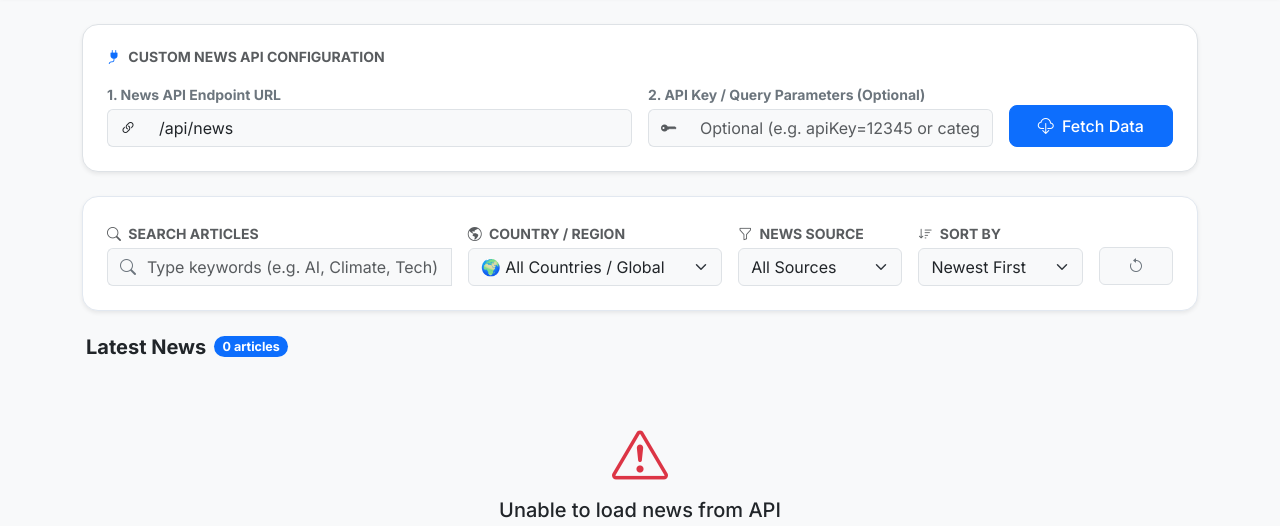
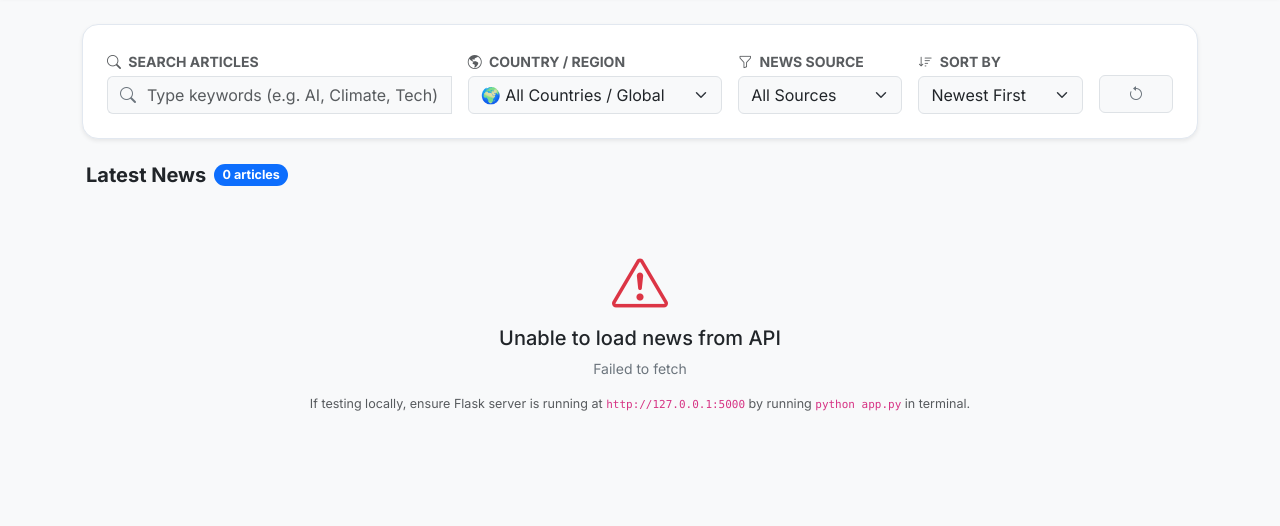
Before and after one commit to shv21/news-dashboard, a Flask app: page / in a window 1280 px wide. Shown: the part 65-591 px from the top of the page. Run offline with Flask 3, Linux system fonts and the light colour scheme; data that the repository does not hold is empty; some libraries are stand-ins or nearby versions.

Commit message:
Remove custom news API configuration section from dashboard

```diff
--- a/templates/index.html
+++ b/templates/index.html
@@ -53,41 +53,7 @@
     <!-- Main Container -->
     <main class="container py-4">
 
-        <!-- Custom API Configuration Section (2 Input Boxes) -->
-        <section class="api-config-section mb-4 p-4 rounded-4 bg-white border shadow-sm">
-            <h6 class="fw-bold text-dark mb-3 text-uppercase text-muted small">
-                <i class="bi bi-plug-fill text-primary me-1"></i> Custom News API Configuration
-            </h6>
-            <div class="row g-3 align-items-end">
-                <div class="col-lg-6 col-md-6">
-                    <label for="apiUrlInput" class="form-label small fw-bold text-secondary mb-1">
-                        1. News API Endpoint URL
-                    </label>
-                    <div class="input-group">
-                        <span class="input-group-text bg-light border-end-0"><i class="bi bi-link-45deg"></i></span>
-                        <input type="url" id="apiUrlInput" class="form-control bg-light border-start-0"
-                               value="/api/news" placeholder="Enter API URL (e.g. /api/news or https://...)">
-                    </div>
-                </div>
 
-                <div class="col-lg-4 col-md-6">
-                    <label for="apiKeyInput" class="form-label small fw-bold text-secondary mb-1">
-                        2. API Key / Query Parameters (Optional)
-                    </label>
-                    <div class="input-group">
-                        <span class="input-group-text bg-light border-end-0"><i class="bi bi-key-fill text-muted"></i></span>
-                        <input type="text" id="apiKeyInput" class="form-control bg-light border-start-0"
-                               placeholder="Optional (e.g. apiKey=12345 or category=tech)">
-                    </div>
-                </div>
-
-                <div class="col-lg-2 col-md-12">
-                    <button id="fetchApiBtn" class="btn btn-primary w-100 rounded-3 py-2 fw-medium">
-                        <i class="bi bi-cloud-download me-1"></i> Fetch Data
-                    </button>
-                </div>
-            </div>
-        </section>
 
         <!-- Search & Filter Controls Header -->
         <section class="hero-section mb-4 p-4 rounded-4 bg-white border shadow-sm">
```
